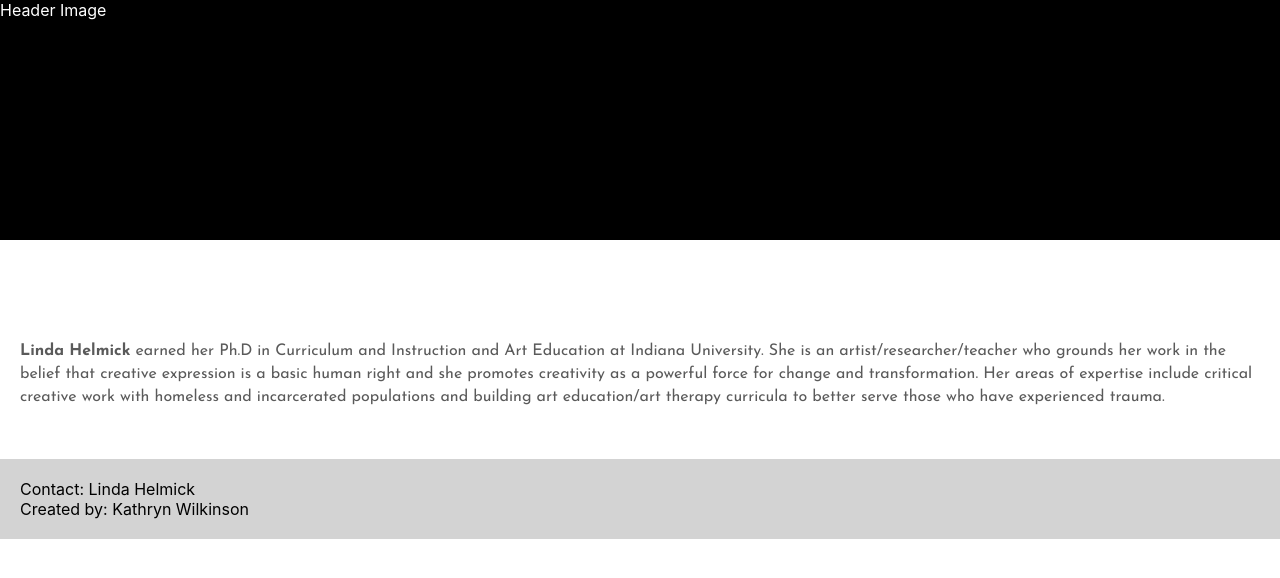
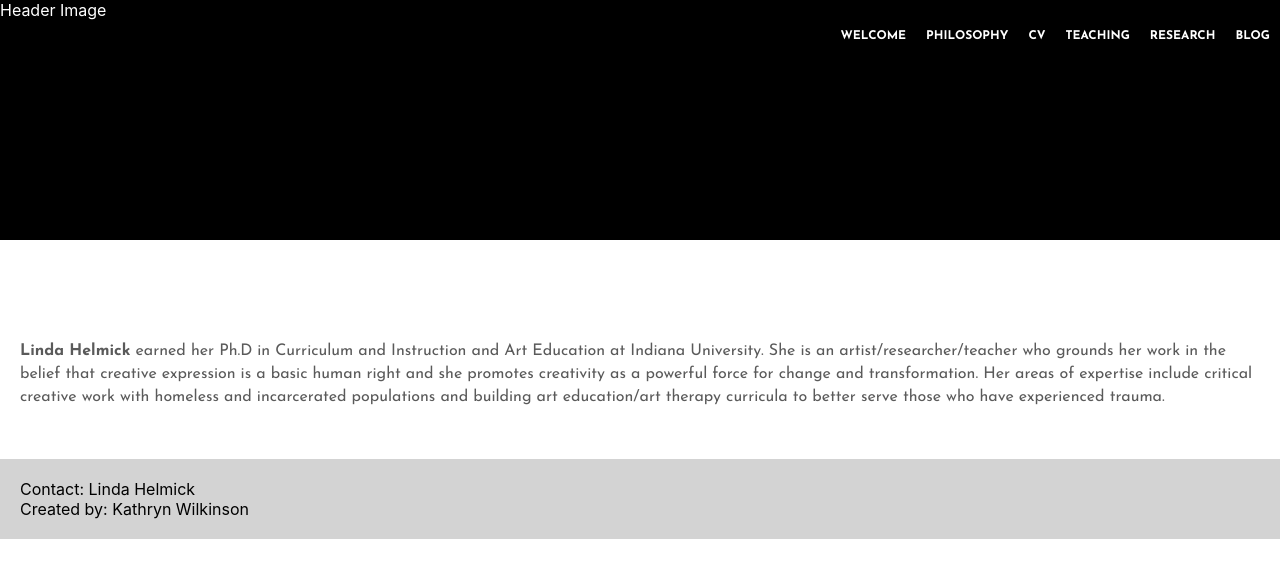
Before and after one commit to kathrynwilkinson/Homepage-Gallery, a React (Create React App) app: page / in a window 1280 px wide. Shown: the top 578 px of the page. Built offline with nearby package versions, Linux system fonts and the light colour scheme.

Commit message:
Add+Render+Style Navigation component

```diff
--- a/src/App.css
+++ b/src/App.css
@@ -1,7 +1,10 @@
-/* .App {
-  text-align: center;
+ .App {
+  /* text-align: center; */
+  box-sizing: border-box;
+  margin: 0;
+  padding: 0;
 }
-
+/*
 .App-logo {
   height: 40vmin;
   pointer-events: none;
--- a/src/App.js
+++ b/src/App.js
@@ -1,13 +1,12 @@
 import './App.css';
 import React from 'react';
+import Navigation from './components/Navigation';
 import Home from './pages/Home';
 
 function App() {
   return (
     <div className="App">
-      <header className="App-header">
-
-      </header>
+      <Navigation />
       <Home />
     </div>
   );
--- /dev/null
+++ b/src/components/Navigation/index.css
@@ -0,0 +1,20 @@
+.nav-wrapper {
+    display: flex;
+    width: 100%;
+}
+.nav {
+    position: absolute;
+    top: 20px;
+    color: white;
+    display: flex;
+    width: 100%;
+    justify-content: flex-end;
+}
+.nav-link {
+    display: flex;
+    padding: 10px;
+    font-family: 'Josefin Sans', sans-serif;
+    font-size: 12px;
+    font-weight: 700;
+    text-transform: uppercase;
+}
--- /dev/null
+++ b/src/components/Navigation/index.js
@@ -0,0 +1,29 @@
+import React from 'react';
+import './index.css';
+
+export default function Navigation () {
+    return (
+        <div className='nav-wrapper'>
+            <div className='nav'>
+                <div className='nav-link'>
+                    Welcome
+                </div>
+                <div className='nav-link'>
+                    Philosophy
+                </div>
+                <div className='nav-link'>
+                    CV
+                </div>
+                <div className='nav-link'>
+                    Teaching
+                </div>
+                <div className='nav-link'>
+                    Research
+                </div>
+                <div className='nav-link'>
+                    Blog
+                </div>
+            </div>
+        </div>
+    );
+}
```
